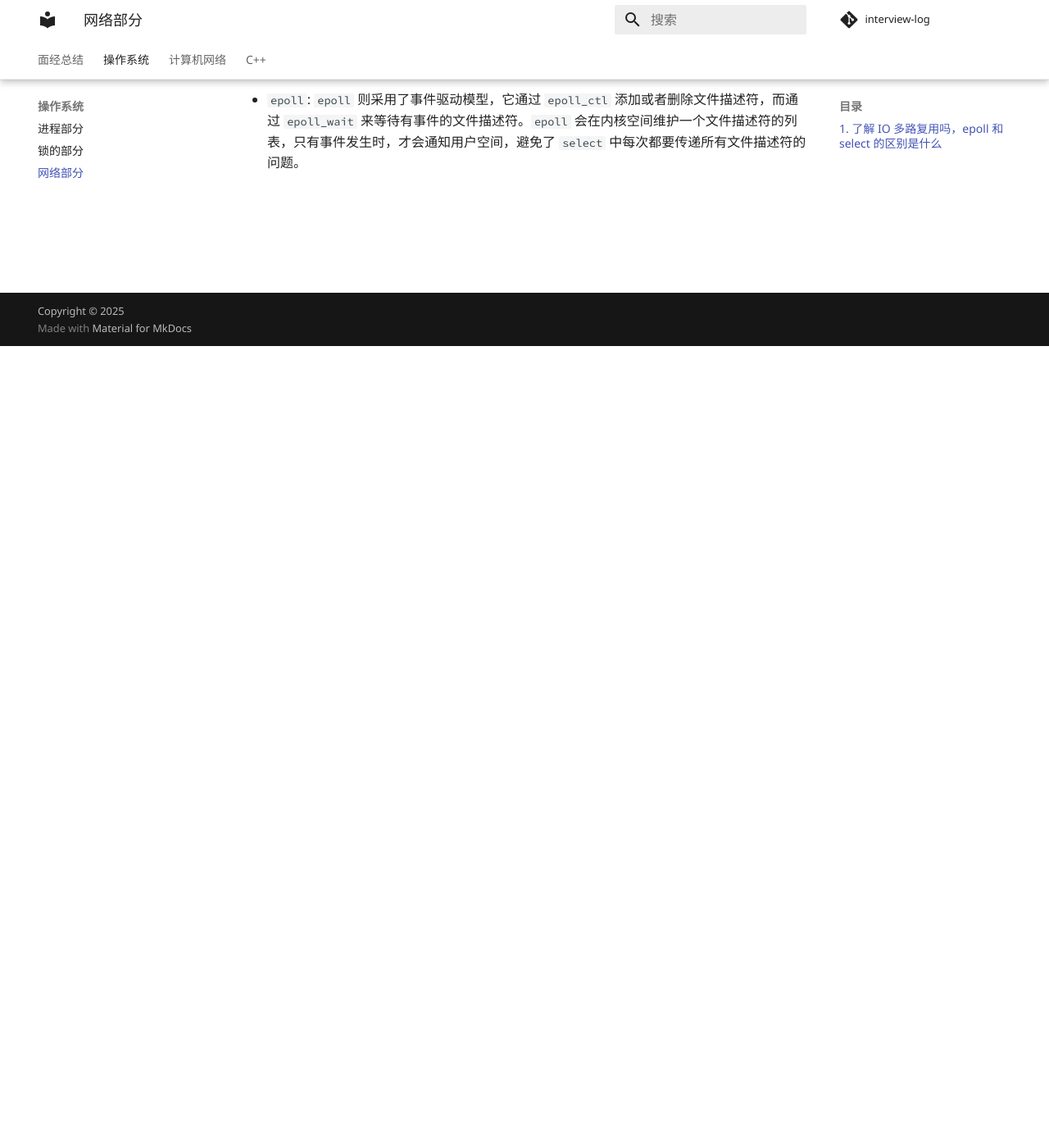
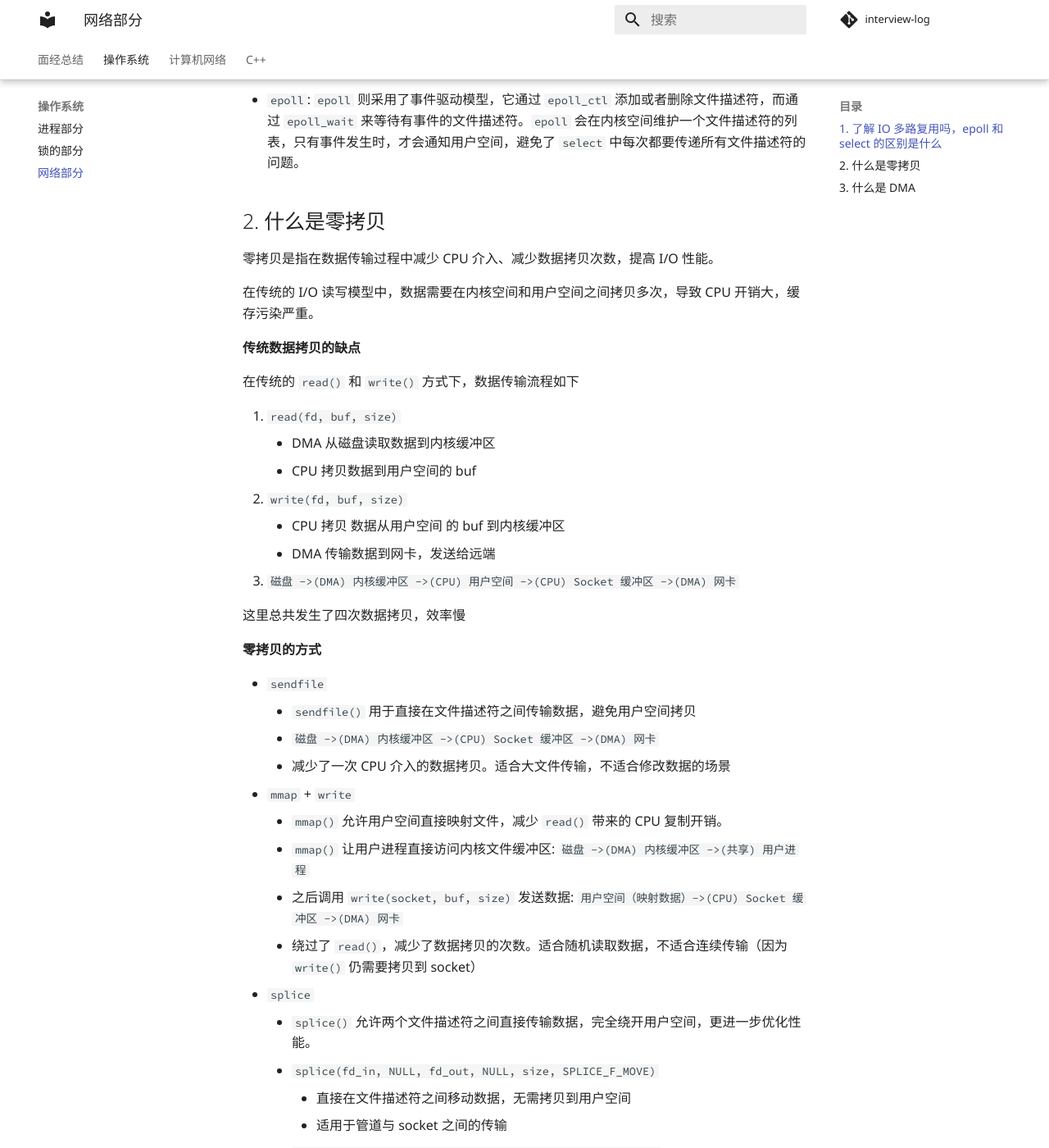
Before and after one commit to suoyuan666/interview-log, an MkDocs documentation site: the page built from docs/os/network.md, in a window 1280 px wide and 1400 px high, scrolled down 978 px. Shown: the whole window at 82% size. Built offline with MkDocs 1.6.1 and Material for MkDocs 9.7.7, drawn with Linux system fonts in a browser that asks for light colours; comment, search, counter and statistics services are not loaded; some of the changed text lies outside the part shown.

Commit message:
[os, cpp]: update os/network, add cpp/stl
Signed-off-by: suoyuan666 <s5n666@outlook.com>

````diff
--- a/docs/os/network.md
+++ b/docs/os/network.md
@@ -24,3 +24,69 @@ IO 多路复用是指在单个线程中同时监视多个 IO 事件（例如读
 
 - `select`: `select` 每次调用时都会把所有的文件描述符都传递给内核，内核会返回哪些文件描述符可以进行读写。它是轮询式的。
 - `epoll`: `epoll` 则采用了事件驱动模型，它通过 `epoll_ctl` 添加或者删除文件描述符，而通过 `epoll_wait` 来等待有事件的文件描述符。`epoll` 会在内核空间维护一个文件描述符的列表，只有事件发生时，才会通知用户空间，避免了 `select` 中每次都要传递所有文件描述符的问题。
+
+## 2. 什么是零拷贝
+
+零拷贝是指在数据传输过程中减少 CPU 介入、减少数据拷贝次数，提高 I/O 性能。
+
+在传统的 I/O 读写模型中，数据需要在内核空间和用户空间之间拷贝多次，导致 CPU 开销大，缓存污染严重。
+
+**传统数据拷贝的缺点**
+
+在传统的 `read()` 和 `write()` 方式下，数据传输流程如下
+
+1. `read(fd, buf, size)`
+    - DMA 从磁盘读取数据到内核缓冲区
+    - CPU 拷贝数据到用户空间的 buf
+2. `write(fd, buf, size)`
+    - CPU 拷贝 数据从用户空间 的 buf 到内核缓冲区
+    - DMA 传输数据到网卡，发送给远端
+- `磁盘 ->(DMA) 内核缓冲区 ->(CPU) 用户空间 ->(CPU) Socket 缓冲区 ->(DMA) 网卡`
+
+这里总共发生了四次数据拷贝，效率慢
+
+**零拷贝的方式**
+
+- `sendfile`
+    - `sendfile()` 用于直接在文件描述符之间传输数据，避免用户空间拷贝
+    - `磁盘 ->(DMA) 内核缓冲区 ->(CPU) Socket 缓冲区 ->(DMA) 网卡`
+    - 减少了一次 CPU 介入的数据拷贝。适合大文件传输，不适合修改数据的场景
+- `mmap` + `write`
+    - `mmap()` 允许用户空间直接映射文件，减少 `read()` 带来的 CPU 复制开销。
+    - `mmap()` 让用户进程直接访问内核文件缓冲区: `磁盘 ->(DMA) 内核缓冲区 ->(共享) 用户进程`
+    - 之后调用 `write(socket, buf, size)` 发送数据: `用户空间（映射数据）->(CPU) Socket 缓冲区 ->(DMA) 网卡`
+    - 绕过了 `read()`，减少了数据拷贝的次数。适合随机读取数据，不适合连续传输（因为 `write()` 仍需要拷贝到 socket）
+- `splice`
+    - `splice()` 允许两个文件描述符之间直接传输数据，完全绕开用户空间，更进一步优化性能。
+    - `splice(fd_in, NULL, fd_out, NULL, size, SPLICE_F_MOVE)`
+        - 直接在文件描述符之间移动数据，无需拷贝到用户空间
+        - 适用于管道与 socket 之间的传输
+    - `磁盘 ->(DMA) 内核缓冲区 ->(内核) Socket 缓冲区 ->(DMA) 网卡`
+    - 适合文件描述符之间的数据传输，不适合用户态的数据处理
+
+- `splice` 完全绕过了用户空间，甚至避免了 CPU 在内核态拷贝数据，进一步优化性能
+- `mmap` 只优化了 `read`，但仍然需要 `write`，所以不如效率 `splice`
+
+## 3. 什么是 DMA
+
+DMA 允许外设（如网卡、磁盘）直接访问内存，而不经过 CPU，从而减少 CPU 负担，加速数据传输
+
+传统的数据传输会是这样:
+
+```txt
+设备 ->(CPU 读取) -> CPU 处理 ->(CPU 写入) -> 内存
+```
+
+而使用了 DMA 就会是:
+
+```txt
+设备 ->(DMA 控制器) -> 内存
+```
+
+CPU 只需要启动 DMA 传输，之后就处理其他任务，DMA 直接在设备和内存之间移动数据
+
+- Scatter-Gather DMA
+    - 传统 DMA 一次只能传输连续的内存块，但实际应用中数据可能是不连续的，Scatter-Gather DMA 直接将多个块发送到内存，不需要 CPU 组装数据，提高效率
+- IOMMU + DMA
+    - 在虚拟化和安全场景下，DMA 需要访问不同进程的内存，但传统 DMA 只能访问物理内存
+    - IOMMU（I/O Memory Management Unit） 允许 DMA 访问虚拟内存，提高数据安全性，同时支持设备直通（如 PCIe 直通）
````
Also changed, not shown: docs/program_language/cpp/stl.md (added, +67 -0 lines).
